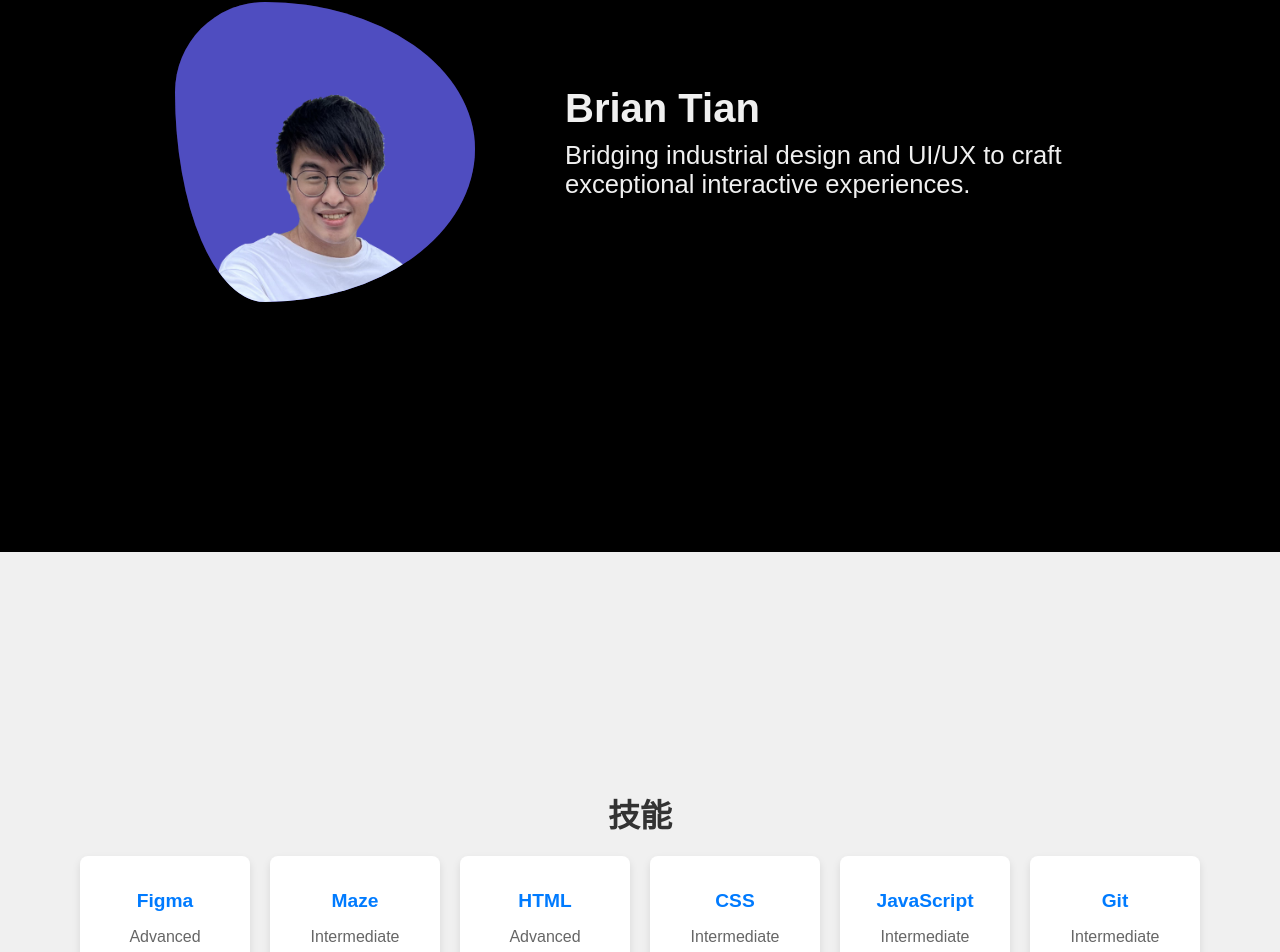
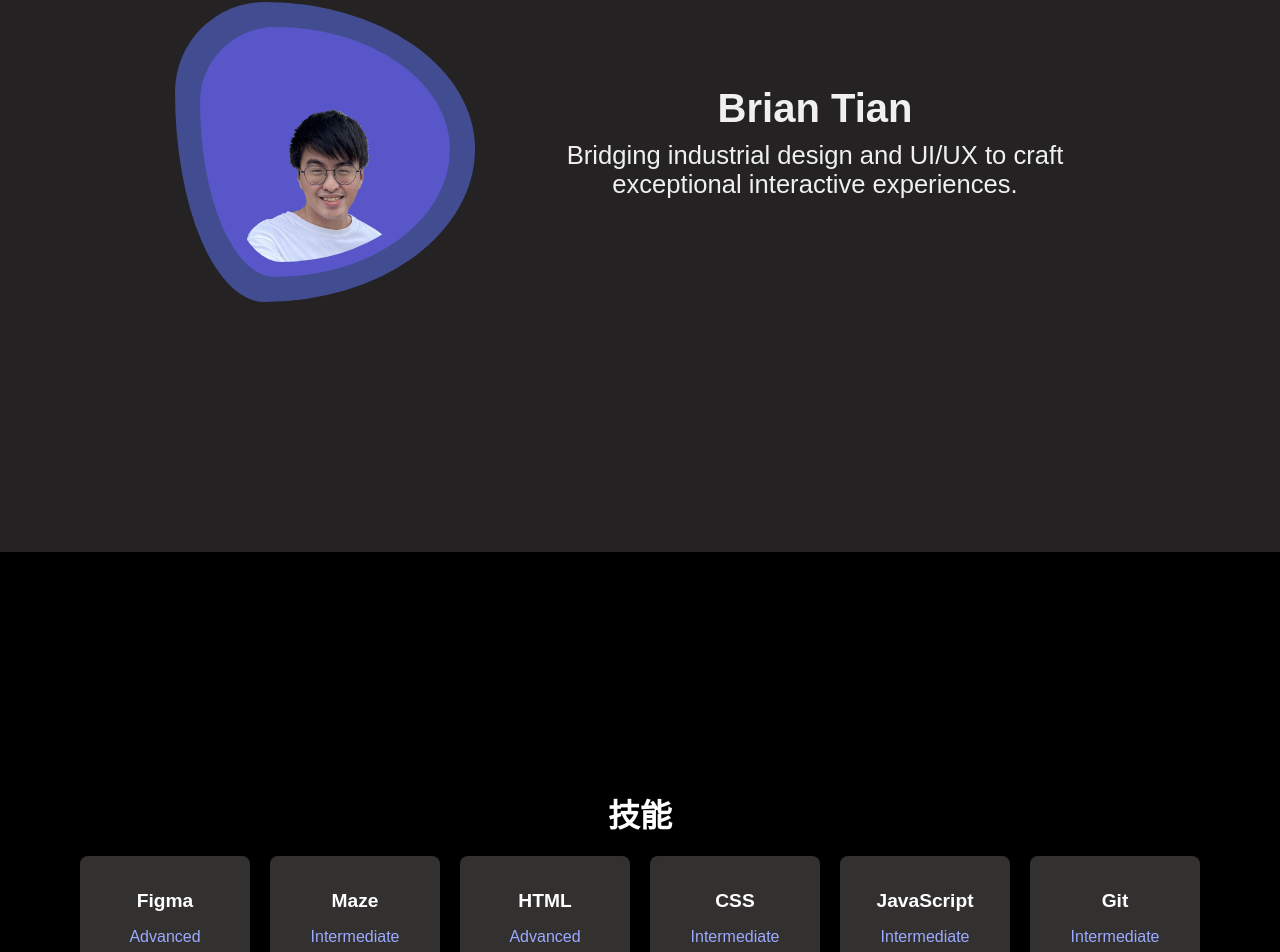
Before and after one commit to BrianTian0099/ChungTaPortfolio, a React (Vite) app: page / in a window 1280 px wide. Shown: the part 248-1200 px from the top of the page. Built offline with nearby package versions, Linux system fonts and the light colour scheme.

Commit message:
herosection update

```diff
--- a/src/components/HeroSection.css
+++ b/src/components/HeroSection.css
@@ -1,13 +1,14 @@
+/* HeroSection.css */
+
 /* 主容器样式 */
 .hero {
   display: flex;
-  flex-direction: column; /* 调整为列布局以适应小屏幕 */
+  flex-direction: column; /* 小屏幕垂直布局 */
   justify-content: center;
   align-items: center;
   height: 100vh;
-  padding: 0 120px; /* 控制左右的內距，讓內容不緊貼邊緣 */
-  /* background: linear-gradient(to bottom, #eeeeee, #e9e6e6); */
-  background-color: black;
+  padding: 0 20px; /* 縮小內邊距以適配小屏幕 */
+  background-color: rgb(36, 34, 34);
   color: rgb(240, 240, 240);
   font-family: Arial, sans-serif;
   position: relative;
@@ -16,21 +17,21 @@
 /* 图片容器 */
 .image-container {
   position: relative;
-  width: 220px;
-  height: 220px;
+  width: 200px; /* 縮小圖片容器寬度 */
+  height: 200px; /* 縮小圖片容器高度 */
   display: flex;
   align-items: center;
   justify-content: center;
-  margin-bottom: 10px; /* 控制圖片與文字的垂直間距，減小此值讓它們靠近 */
+  margin-bottom: 10%; /* 增大圖片與文字的垂直距離 */
 }
 
 /* 透明图片 */
 .profile-image {
   position: relative;
-  z-index: 2; /* 保证图片在圆形上方 */
+  z-index: 2;
   border-radius: 30% 70% 70% 30% / 30% 49% 51% 70%; /* 自定义圆角 */
-  width: 300px;
-  height: 300px;
+  width: 200px; /* 縮小圖片大小 */
+  height: 200px;
 }
 
 /* 重叠的圆形 */
@@ -41,62 +42,79 @@
 
 /* 第一层圆形 */
 .circle1 {
-  width: 300px;
-  height: 300px;
-  border-radius: 30% 70% 70% 30% / 30% 49% 51% 70% ;
-  background-color: rgba(96, 120, 255, 0.5); /* 粉红色 */
-  z-index: 1; /* 保证圆形在图片下方 */
+  width: 200px;
+  height: 200px;
+  border-radius: 30% 70% 70% 30% / 30% 49% 51% 70%;
+  background-color: rgba(96, 120, 255, 0.5);
+  z-index: 1;
 }
 
 /* 第二层圆形 */
 .circle2 {
-  width: 300px;
-  height: 300px;
-  border-radius:30% 70% 70% 30% / 30% 49% 51% 70%  ;
-  background-color: rgba(126, 71, 255, 0.5); /* 浅蓝色 */
+  width: 180px;
+  height: 180px;
+  border-radius: 30% 70% 70% 30% / 30% 49% 51% 70%;
+  background-color: rgba(126, 71, 255, 0.5);
   z-index: 0;
 }
 
 /* 文本内容 */
 .text-content {
-  text-align: center; /* 小屏幕时居中显示文本 */
-  margin-top: 0px; /* 控制文字與圖片的距離，調整此值讓文字更接近圖片 */
-  margin-bottom: 20px; /* 控制文字與下方內容的距離 */
-  width: 90%; /* 自适应宽度 */
+  text-align: center;
+  margin-top: 0px;
+  margin-bottom: 20px;
+  width: 78%; /* 限制文字寬度為螢幕的 78% */
 }
 
 .text-content h1 {
-  font-size: 2rem;
+  font-size: 1.5rem; /* 縮小標題字體大小 */
   margin: 0;
-  text-align: left;
+  text-align: center;
   font-weight: 700;
 }
 
 .text-content p {
-  font-size: 1.2rem;
-  margin: 10px 0 0; /* 上方間距是10px，可調整為更小以貼近標題 */
+  font-size: 1rem; /* 縮小副標題字體大小 */
+  margin: 10px 0 0;
   font-weight: 400;
-  text-align: left;
+  text-align: center;
 }
 
 /* 大屏幕特定样式 */
 @media (min-width: 768px) {
   .hero {
-    flex-direction: row; /* 大屏幕时恢复为行布局 */
-    justify-content: center; /* 调整为水平居中，使圖片與文字靠近 */
-    gap: 100px; /* 圖片與文字的水平間距 */
+    flex-direction: row;
+    justify-content: center;
+    gap: 100px;
     padding: 0 50px;
   }
 
   .image-container {
-    margin-bottom: 0px; /* 大屏幕下讓圖片與文字的間距更小 */
+    width: 220px;
+    height: 220px;
+    margin-bottom: 0; /* 大屏幕下移除垂直距離 */
+  }
+
+  .profile-image {
+    width: 220px;
+    height: 220px;
+  }
+
+  .circle1 {
+    width: 300px;
+    height: 300px;
+  }
+
+  .circle2 {
+    width: 250px;
+    height: 250px;
   }
 
   .text-content {
     text-align: left;
-    margin-left: 30px; /* 控制文字與圖片的水平距離 */
-    margin-top: 0; /* 去掉垂直間距 */
-    width: 500px; /* 限制文字寬度，避免太靠邊 */
+    margin-left: 30px;
+    margin-top: 0;
+    width: 500px;
   }
 
   .text-content h1 {
--- a/src/components/ProjectsSection.css
+++ b/src/components/ProjectsSection.css
@@ -5,7 +5,7 @@
   align-items: center;
   justify-content: center;
   position: relative;
-  background-color: #f5f5f5;
+  background-color: #111111;
   overflow: hidden;
 }
 
--- a/src/components/SkillSection.css
+++ b/src/components/SkillSection.css
@@ -1,6 +1,6 @@
 .skill-section {
     padding: 50px 50px;
-    background-color: #f0f0f0;
+    background-color: #000000;
     text-align: center;
     display: flex;
     flex-direction: column;
@@ -9,7 +9,7 @@
   .section-title {
     font-size: 2rem;
     margin-bottom: 20px;
-    color: #333;
+    color: #ffffff;
   }
 
   .skills-container {
@@ -20,7 +20,7 @@
   }
 
   .skill-card {
-    background-color: white;
+    background-color: rgb(51, 48, 48);
     padding: 15px 20px;
     border-radius: 8px;
     box-shadow: 0px 4px 8px rgba(0, 0, 0, 0.1);
@@ -37,10 +37,10 @@
   .skill-card h3 {
     font-size: 1.2rem;
     margin-bottom: 10px;
-    color: #007bff;
+    color: #ffffff;
   }
 
   .skill-card p {
     font-size: 1rem;
-    color: #666;
+    color: #9caaff;
   }
```
